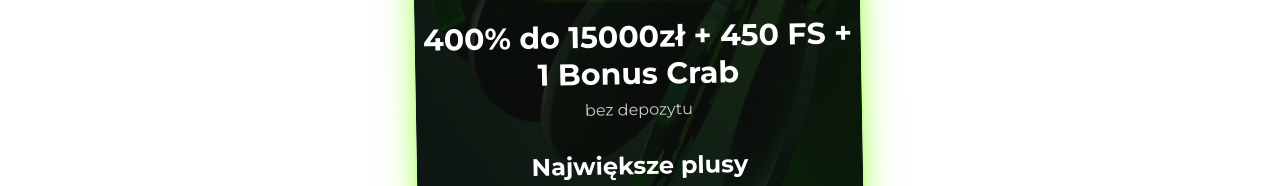
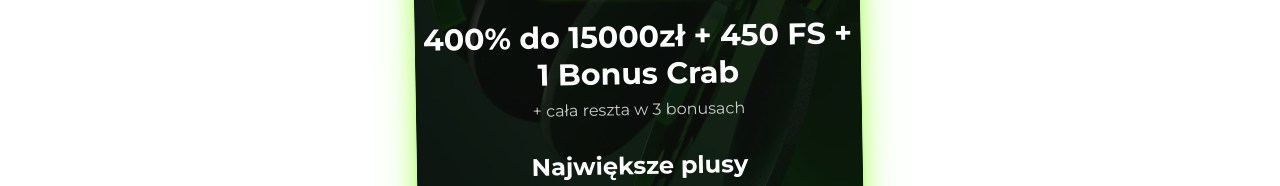
Before and after one commit to czvpionczvpion-max/SPINIT, a plain HTML site: page index.html in a window 1280 px wide. Shown: the part 1690-1876 px from the top of the page. Drawn offline with Linux system fonts and the light colour scheme; a web font is replaced by a local one.

Commit message:
Update index.html

```diff
--- a/index.html
+++ b/index.html
@@ -2086,7 +2086,7 @@
                                 <span>BONUS POWITALNY</span>
                             </div>
                            <h4>400% do 15000zł + 450 FS + 1 Bonus Crab</h4>
-                            <p>bez depozytu</p>
+                            <p>+ cała reszta w 3 bonusach</p>
                             <div class="pros-section">
                                 <h5 class="pros-title">
                                     Największe plusy
```
